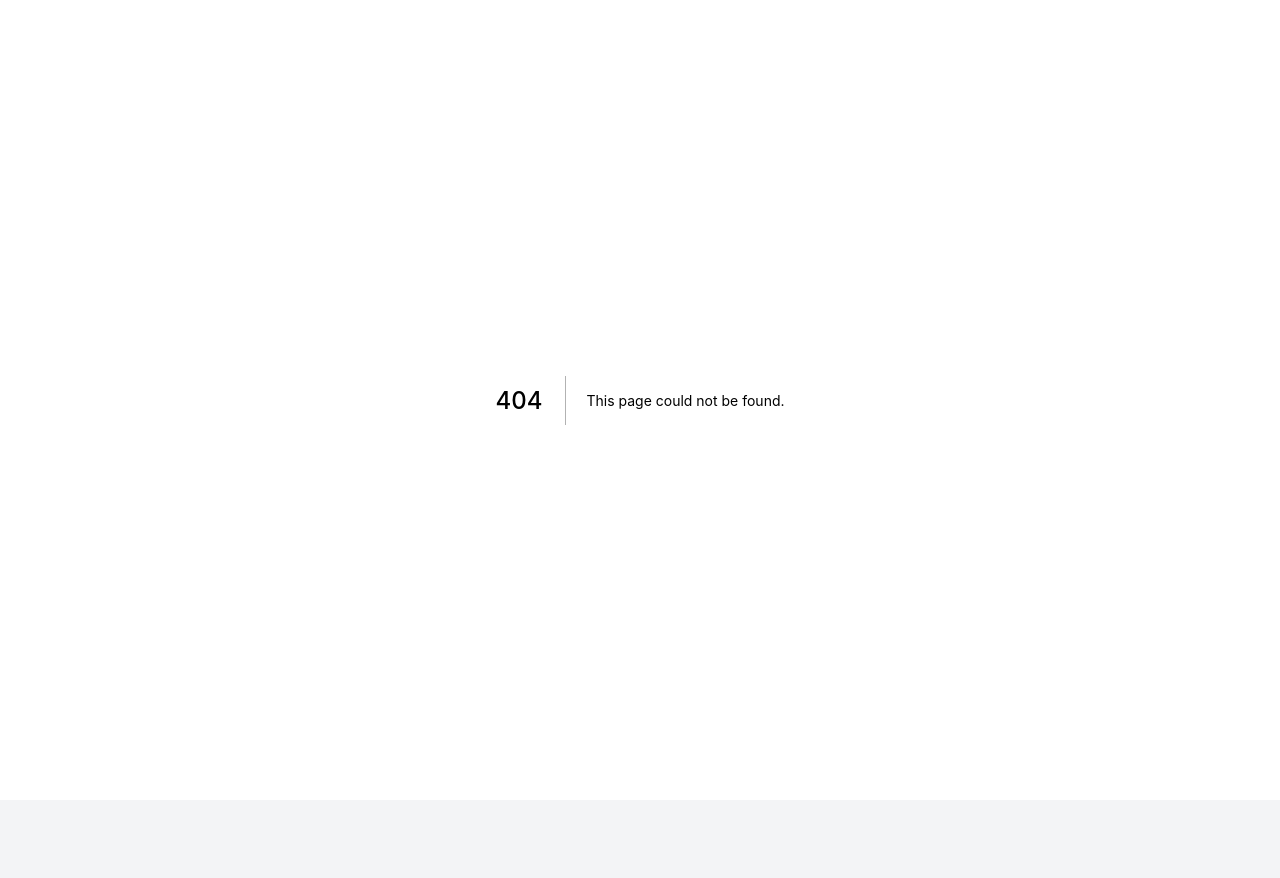
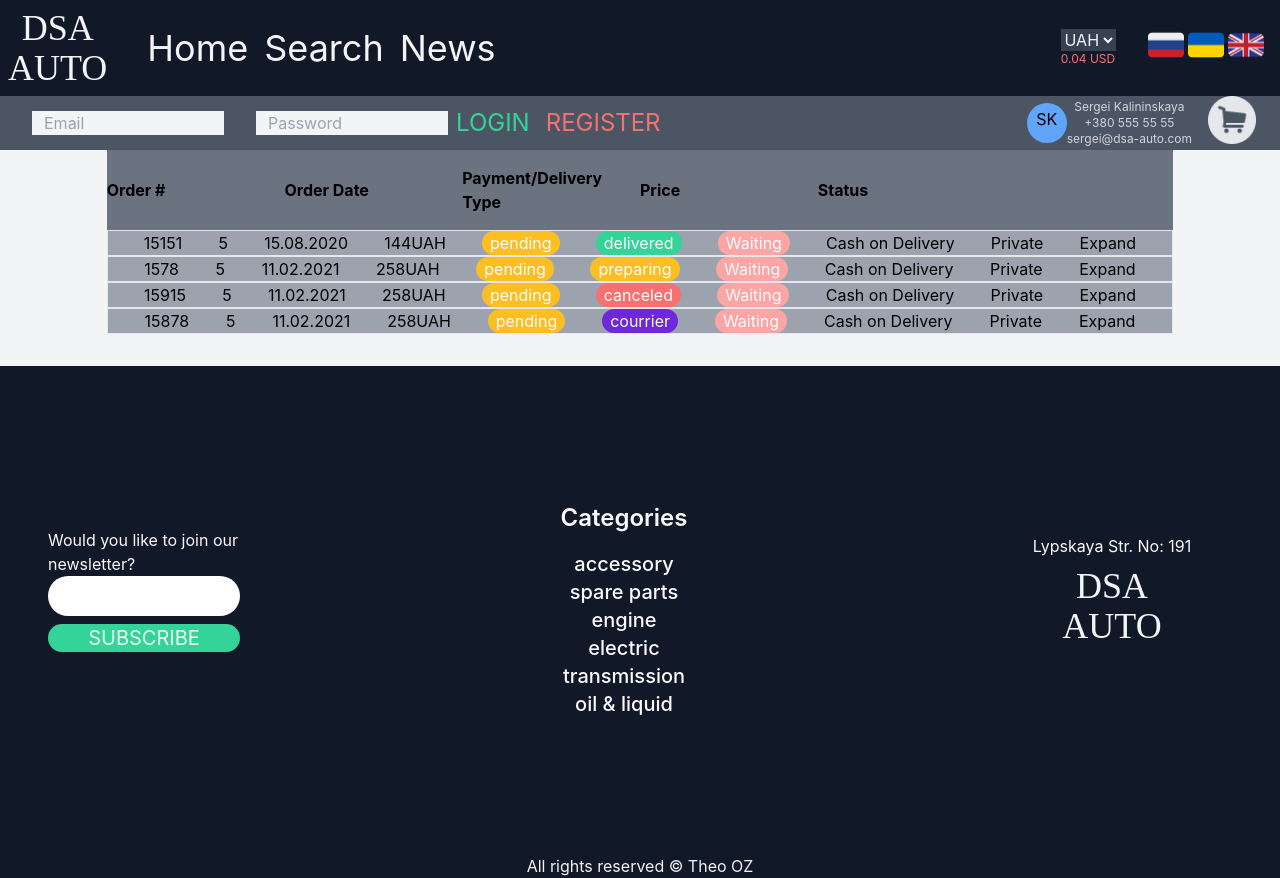
Before and after one commit to ghrqq/dsa-next, a Next.js app: page /manager/orders in a window 1280 px wide. Before the commit this address had no page. Before the commit the page ends 800 px from the top, so only its background shows below. Built offline with nearby package versions, Linux system fonts and the light colour scheme.

Commit message:
Manager order logic and layout implemented.

```diff
--- a/components/CartContainer.jsx
+++ b/components/CartContainer.jsx
@@ -23,6 +23,17 @@ export default function CartContainer({ stepper }) {
     setcart([]);
     setcartLength(0);
   };
+
+  // Disabler of the "ORDER" button according to steps.
+  const disabled =() => {
+if(step === 0 && cartLength < 1){
+  return true;
+}
+if(step === 1 ){
+  return true;
+}
+
+  }
 
   useEffect(() => {
     let val = 0;
@@ -94,12 +105,23 @@ export default function CartContainer({ stepper }) {
               : Number(total - total * user.sale).toFixed(2)}{" "}
             {currency === "USD" ? "USD" : "UAH"}
           </div>
-          <div
+         {disabled() ?
+
+<button
+            className="bg-gray-400 h-full my-2 mr-4 text-2xl text-gray-100 px-10  py-2 rounded-full"
+            disabled={true}
+            onClick={() => setstep(+1)}
+          >
+            ORDER
+          </button>
+
+         :
+         <button
             className="bg-green-400 h-full my-2 mr-4 text-2xl text-gray-100 px-10  py-2 rounded-full"
             onClick={() => setstep(+1)}
           >
             ORDER
-          </div>
+          </button>}
         </div>
       </div>
     </div>
--- /dev/null
+++ b/components/ManagerComponents/OrderDetails.jsx
@@ -0,0 +1,200 @@
+import React, {useState} from 'react'
+
+export default function OrderDetails({order}) {
+const [isExpand, setisExpand] = useState(false)
+const [orderState, setorderState] = useState(order)
+const [count, setcount] = useState(0);
+
+
+const handleChange = (code, e) => {
+let temp = orderState;
+let val = e.target.value;
+let index = temp.items.indexOf(temp.items.filter(item => item.code === code)[0]);
+temp.items[index].quantity = val;
+setcount(count +1 )
+setorderState(temp)
+
+
+}
+
+const handleSave = () => {
+    window.alert("saved");
+}
+
+const handleApprove = () => {
+    let temp = orderState;
+    temp.approved = !orderState.approved;
+    setcount(count +1)
+    setorderState(temp)
+}
+
+const handleStatus = (e) => {
+    let temp = orderState;
+    let val = e.target.value;
+    temp.status = val;
+    setcount(count + 1);
+    setorderState(temp)
+
+}
+const handlePaymentStatus = (e) => {
+    let temp = orderState;
+    let val = e.target.value;
+    temp.paymentStatus = val;
+    setcount(count + 1);
+    setorderState(temp)
+
+}
+
+const {id, userid, date, currency, total, payment, delivery, status, items, approved, deliveryInfo, billingInfo, paymentStatus} = orderState;
+
+    return (
+        <div>
+            <div className="w-5/6 mx-auto flex flex-col sm:flex-row  justify-evenly items-center cursor-pointer border bg-gray-400">
+            <div className="" >{id}</div>
+            <div className="" >{userid}</div>
+            <div className="" >{date}</div>
+            <div className="" >{total}{currency}</div>
+            <div className={
+                      paymentStatus === "approved"
+                        ? " px-2 rounded-3xl text-center text-gray-50 bg-green-400"
+                        : paymentStatus === "pending"
+                        ? " px-2 rounded-3xl text-center text-gray-50 bg-yellow-400"
+                        : paymentStatus === "canceled"
+                        ? " px-2 rounded-3xl text-center text-gray-50 bg-red-400"
+                        : paymentStatus === "on delivery"
+                        ? " px-2 rounded-3xl text-center text-gray-50 bg-purple-700"
+                        : null
+                    } > {paymentStatus}</div>
+
+            <div
+                    className={
+                      status === "delivered"
+                        ? " px-2 rounded-3xl text-center text-gray-50 bg-green-400"
+                        : status === "preparing"
+                        ? " px-2 rounded-3xl text-center text-gray-50 bg-yellow-400"
+                        : status === "canceled"
+                        ? " px-2 rounded-3xl text-center text-gray-50 bg-red-400"
+                        : status === "courrier"
+                        ? " px-2 rounded-3xl text-center text-gray-50 bg-purple-700"
+                        : null
+                    }
+                  >
+                    {status}{" "}
+                  </div>
+            <div className="" > {!approved ? <div className="bg-red-300 w-full text-gray-50 rounded-3xl px-2">Waiting</div> : <div className="bg-green-300 w-full text-gray-50 rounded-3xl px-2">Approved</div>}</div>
+            <div className="" >{payment}</div>
+            <div className="" >{delivery}</div>
+            <button onClick={() => setisExpand(!isExpand)}>Expand</button>
+
+
+
+
+
+            </div>
+
+
+<div className={isExpand ? null : "hidden"}>
+    <div className="flex flex-col w-5/6 justify-evenly bg-gray-300 items-center text-left mx-auto ">
+    <div className="w-full  mx-auto py-2 flex flex-row justify-evenly items-stretch border-b-2 border-gray-500 border-solid">
+    <div className="w-1/5">Code</div>
+    <div className="w-1/5">Category/Subcategory</div>
+
+    <div className="w-1/5">Price</div>
+    <div className="w-1/5 text-center">
+   Quantity
+        </div>
+
+    <div className="w-1/5">Total</div>
+
+
+
+
+    </div>
+
+    {items.map(item => (
+
+<div className="w-full  mx-auto flex flex-row justify-evenly items-stretch">
+    <div className="w-1/5">{item.code}</div>
+    <div className="w-1/5">{item.category}/{item.subcategory}</div>
+
+    <div className="w-1/5">{item.price}</div>
+    <div className="w-1/5 flex flex-row justify-evenly items-center">
+    <input className="w-1/3 mx-auto text-center" type="number" disabled={orderState.approved} placeholder={item.quantity} onChange={(e) => handleChange(item.code, e)} />
+
+        </div>
+
+    <div className="w-1/5">{Number(item.quantity * item.price).toFixed(2) }</div>
+
+
+
+
+    </div>
+
+
+        ))}
+
+
+        <div className="w-full flex flex-row justify-evenly items-center text-center">
+<div className="border w-1/3">
+    Delivery Info <br />
+    {deliveryInfo}
+</div>
+<div className="border w-1/3">
+    Billing Info<br />
+{billingInfo}
+</div>
+
+
+        </div>
+
+    <div className={count > 0 ? "bg-red-400 w-full" : "hidden"}>
+        You have made some changes on order. Please double check and save them.
+    </div>
+
+{/* Button Box */}
+    <div className="flex flex-row justify-evenly items-center">
+    <button className="bg-indigo-400 px-4 py-2 my-2 mx-2 rounded-xl text-center text-gray-50">PRINT CHECKLIST</button>
+    <button className="bg-indigo-400 px-4 py-2 my-2 mx-2 rounded-xl text-center text-gray-50">PRINT BILL</button>
+
+    <div className="inline-block text-center text-xs">
+        Order Status <br />
+        {
+            orderState.approved ?  <button onClick={handleApprove} className="bg-yellow-400 px-4 py-2 my-2 mx-2 rounded-xl text-center text-gray-50">EDIT</button>
+            :
+            <button onClick={handleApprove} className="bg-green-400 px-4 py-2 my-2 rounded-xl text-center text-gray-50">APPROVE ORDER</button>
+        }
+    </div>
+
+    <div className="inline-block text-center text-xs">
+        Payment Status <br />
+<select className="rounded-xl px-4 py-2 my-2 mx-2 inline-block" onChange={(e) =>  handlePaymentStatus(e)}>
+<option value="pending">pending</option>
+<option value="canceled">canceled</option>
+<option value="approved">approved</option>
+<option value="on delivery">on delivery</option>
+
+</select>
+
+    </div>
+    <div className="inline-block text-center text-xs">
+        Delivery Status <br />
+<select className="rounded-xl px-4 py-2 my-2 mx-2 inline-block" onChange={(e) =>  handleStatus(e)}>
+<option value="delivered">delivered</option>
+<option value="canceled">canceled</option>
+<option value="preparing">preparing</option>
+<option value="courrier">courrier</option>
+
+</select>
+
+    </div>
+    <button onClick={handleSave} className="bg-blue-400 px-4 py-2 my-2 mx-2 rounded-xl text-center text-gray-50">SAVE</button>
+        </div>
+
+        {/* End of Button Box */}
+
+
+</div>
+        </div>
+        </div>
+    )
+}
--- /dev/null
+++ b/components/ManagerComponents/Orders.jsx
@@ -0,0 +1,31 @@
+import React from 'react'
+import singleOrder from "../../singleOrder.json"
+import Order from '../UserComponents/Order'
+import OrderDetails from "./OrderDetails"
+
+export default function Orders() {
+
+    return (
+        <div>
+            <div className="w-5/6 mx-auto flex flex-row flex-wrap justify-evenly items-center cursor-pointer bg-gray-500 py-4">
+              <div className="w-auto sm:w-1/6 font-bold">Order #</div>
+              <div className="w-auto sm:w-1/6 font-bold">Order Date</div>
+              <div className="w-auto sm:w-1/6 font-bold">
+                Payment/Delivery Type
+              </div>
+              <div className="w-auto sm:w-1/6 font-bold">Price</div>
+              <div className="w-auto sm:w-1/6 font-bold">Status </div>
+              <div className="w-auto sm:w-1/6 font-bold"> </div>
+            </div>
+
+           {singleOrder.map(item => (
+
+
+<OrderDetails order={item} />
+
+           ))}
+
+
+        </div>
+    )
+}
--- a/components/NavbarTools/ButtonCreator.jsx
+++ b/components/NavbarTools/ButtonCreator.jsx
@@ -6,6 +6,6 @@ import componentComposer from "../../tools/componentComposer";
 
 export default function ButtonCreator() {
   return (
-    <div className="inline-block  text-center">{componentComposer(2)}</div>
+    <div className="inline-block  text-center">{componentComposer(3)}</div>
   );
 }
--- a/components/NavbarTools/CurrencySetter.jsx
+++ b/components/NavbarTools/CurrencySetter.jsx
@@ -17,8 +17,8 @@ export default function CurrencySetter() {
         // value={config.currency}
         onChange={(e) => setcurrency(e.target.value)}
       >
-        <option value="UAH">UAH</option>
-        <option value="USD">USD</option>
+        <option key="UAH" value="UAH">UAH</option>
+        <option key="USD" value="USD">USD</option>
       </select>
 
       <span className="text-red-400 text-xs text-center w-full">
--- a/components/UserComponents/Orders.jsx
+++ b/components/UserComponents/Orders.jsx
@@ -4,6 +4,7 @@ import Order from "./Order";
 
 export default function Orders() {
   const [orderOnFocus, setorderOnFocus] = useState("");
+  const [orders, setorders] = useState(singleOrder)
 
   const orderProvider = (val) => {
     if (val === orderOnFocus) {
--- /dev/null
+++ b/pages/manager/orders.js
@@ -0,0 +1,11 @@
+import React from 'react'
+import Orders from '../../components/ManagerComponents/Orders'
+import Layout from "../../themes/Layout"
+
+export default function orders() {
+    return (
+        <Layout>
+          <Orders  />
+        </Layout>
+    )
+}
--- a/pages/user/profile.js
+++ b/pages/user/profile.js
@@ -8,6 +8,7 @@ import BillingInfos from "../../components/UserComponents/BillingInfos";
 export default function profile() {
   const [user, setuser, isLoggedIn, setisLoggedIn] = useContext(UserContext);
   const [state, setstate] = useState({});
+  const [showConfirm, setshowConfirm] = useState(false)
 
   const [isMailsAllowed, setisMailsAllowed] = useState(true);
 
@@ -26,6 +27,18 @@ export default function profile() {
 
     console.log(temp);
 
+    setstate(temp);
+  };
+  const passChangeHandler = (e) => {
+    let val = e.target.value;
+    let nam = e.target.name;
+
+    let temp = state;
+
+    temp[nam] = val;
+
+    console.log(temp);
+    setshowConfirm(true)
     setstate(temp);
   };
 
@@ -76,7 +89,18 @@ export default function profile() {
             name="password"
             value={state.password}
             onChange={changeHandler}
+            onFocus={() => setshowConfirm(true)}
           />
+          <div className={!showConfirm ? "hidden" : null}>
+<input
+  type="text"
+  className="w-full mx-auto my-2 focus:outline-none focus:shadow-inner shadow-2xl rounded-3xl py-2 px-4 text-gray-900 "
+  placeholder="Confirm Your Password"
+  //TODO Add confirmation logic here.
+  name="password"
+  value={state.passwordConfirm}
+  onChange={changeHandler}
+/> </div>
           <div className="flex flex-row flex-wrap justify-center items-center ">
             <div className="my-2 text-center w-1/2">
               Preferred Language: <br />
--- a/singleOrder.json
+++ b/singleOrder.json
@@ -7,6 +7,10 @@
     "total": 144,
     "payment": "Cash on Delivery",
     "delivery": "Private",
+    "approved": false,
+    "deliveryInfo": "home",
+    "billingInfo": "work",
+    "paymentStatus": "pending",
     "status": "delivered",
     "items": [
       {
@@ -16,6 +20,7 @@
         "category": "electric",
         "quantity": 4,
         "total": 115.2
+
       },
       {
         "code": "15126-51391",
@@ -35,6 +40,10 @@
     "total": 258,
     "payment": "Cash on Delivery",
     "delivery": "Private",
+    "approved": false,
+    "deliveryInfo": "home",
+    "billingInfo": "work",
+    "paymentStatus": "pending",
     "status": "preparing",
     "items": [
       {
@@ -63,6 +72,10 @@
     "total": 258,
     "payment": "Cash on Delivery",
     "delivery": "Private",
+    "approved": false,
+    "deliveryInfo": "home",
+    "billingInfo": "work",
+    "paymentStatus": "pending",
     "status": "canceled",
     "items": [
       {
@@ -91,6 +104,10 @@
     "total": 258,
     "payment": "Cash on Delivery",
     "delivery": "Private",
+    "approved": false,
+    "deliveryInfo": "home",
+    "billingInfo": "work",
+    "paymentStatus": "pending",
     "status": "courrier",
     "items": [
       {
```
